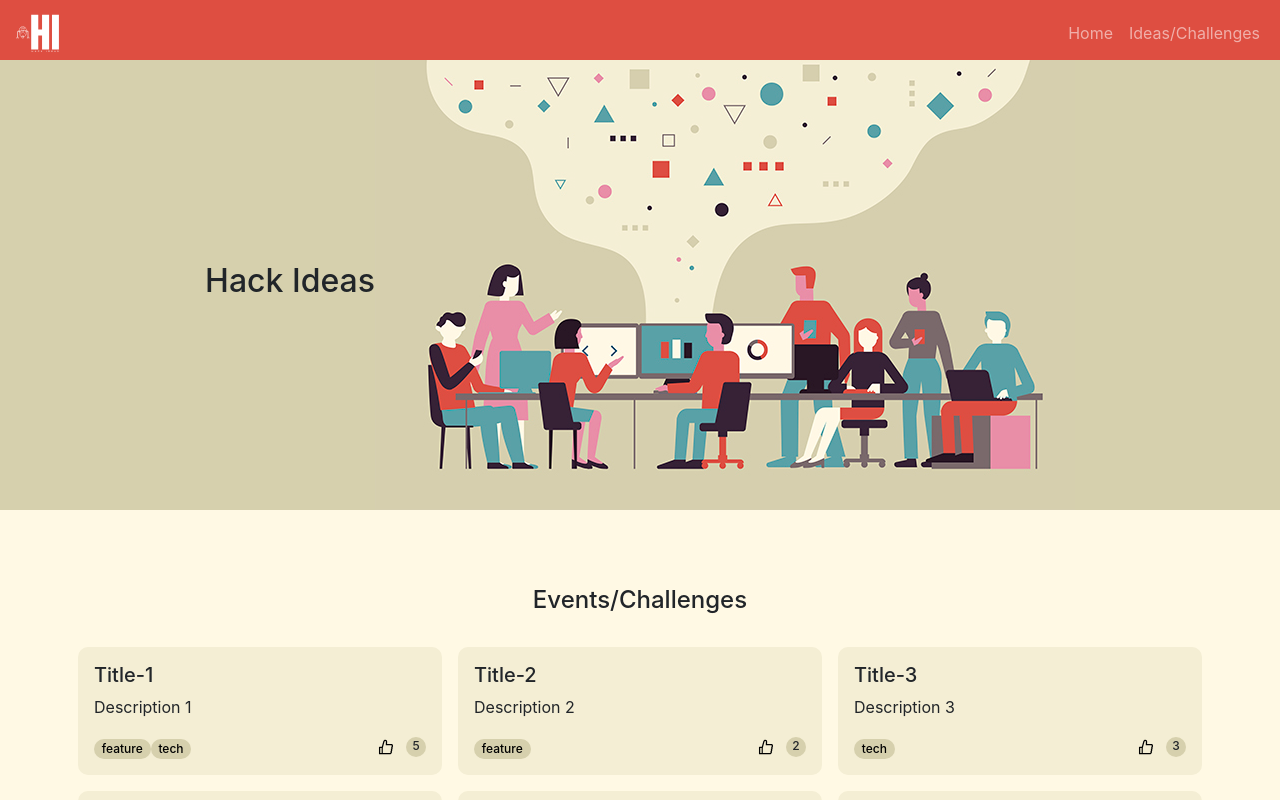
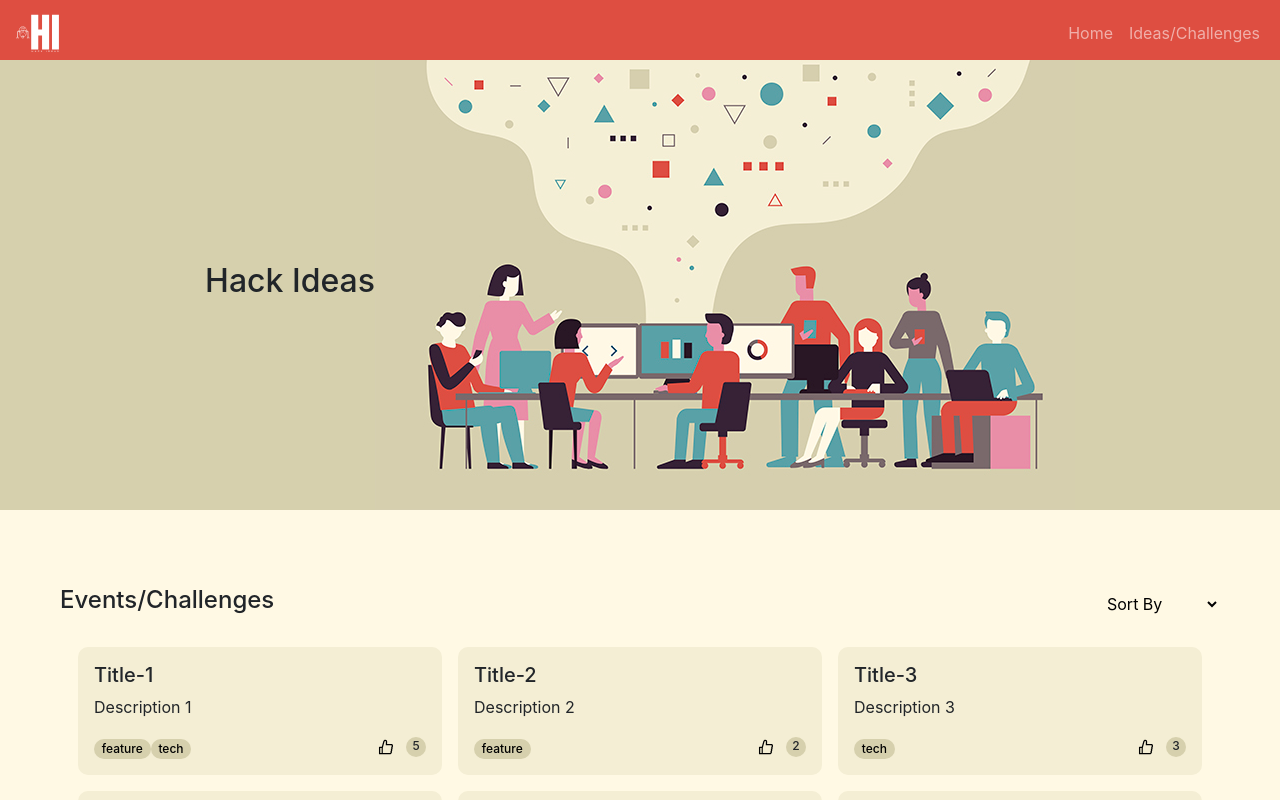
Before and after one commit to rakesh8055/hack-ideas, a React (Create React App) app: page / in a window 1280 px wide. Shown: the top 800 px of the page. Built offline with nearby package versions, Linux system fonts and the light colour scheme.

Commit message:
Added sort feature

```diff
--- a/src/components/common/custom-sort/Customsort.jsx
+++ b/src/components/common/custom-sort/Customsort.jsx
@@ -1,6 +1,14 @@
 import React from 'react';
+import { sortByOptions } from '../../../data/data';
+import './Customsort.styles.scss';
 
-const Customsort = () => {
-
+const Customsort = ({handleSortSelectionChange}) => {
+    return (
+        <select className='border-0 bg-transparent' data-testid='sort' name='sort' defaultValue={'default'} onChange={handleSortSelectionChange} defaultValue={'default'}>
+            <option key={0} value='default'>Sort By</option>
+            {sortByOptions.map((sortOption) =>
+            <option key={sortOption.id} value={sortOption.name}>{sortOption.name}</option>)}
+        </select>
+    )
 }
 export default Customsort;
--- a/src/components/modules/events-dashboard/Eventsdashboard.jsx
+++ b/src/components/modules/events-dashboard/Eventsdashboard.jsx
@@ -1,17 +1,37 @@
-import React from 'react';
+import React, { useState } from 'react';
 import './Eventsdashboard.styles.scss';
 import EVENTS from '../../../data/data';
 import Card from '../../common/card/Card';
+import Customsort from '../../common/custom-sort/Customsort';
+import { sortByOptions } from '../../../data/data';
 
 const Eventsdashboard = () => {
+    const [events, setEvents] = useState(EVENTS);
+    const [didSortChange, setSortChange] = useState(false);
+
+    const sortEventsBy = (sortBy, sortType) => {
+        return EVENTS.sort((a, b) => {
+            const isAscendingOrDescending = (sortType === 'asc') ? 1 : -1;
+            return (isAscendingOrDescending * (sortBy === 'creationDate' ? new Date(a[sortBy]) : a[sortBy])) - (isAscendingOrDescending * (sortBy === 'creationDate' ? new Date(b[sortBy]) : b[sortBy]));
+        });
+    }
+
+    const handleSortSelectionChange = (e) => {
+        const { value } = e.target;
+        setSortChange(prev => !prev);
+        const sortObj = sortByOptions.filter((item) => item.name === value);
+        setEvents(sortEventsBy(sortObj[0].sortBy, sortObj[0].sortType))
+    }
+
     return(
     <div className='container-fluid events-dashboard overflow-scroll' id='events-dashboard'>
-        <div className='d-flex justify-content-center p-3'>
+        <div className='d-flex justify-content-between p-3 ps-5 pe-5'>
             <h4 data-testid='events-title'>Events/Challenges</h4>
+            <Customsort handleSortSelectionChange={handleSortSelectionChange}/>
         </div>
         <div className='container'>
             <div className='row'>
-                {EVENTS.map((item) => <div key={item.id} className='col-md-4 col-sm-6 p-2 rounded'><Card {...item}/></div>)}
+                {events.map((item) => <div key={item.id} className='col-md-4 col-sm-6 p-2 rounded'><Card {...item}/></div>)}
             </div>
         </div>
     </div>)
--- a/src/data/data.js
+++ b/src/data/data.js
@@ -49,4 +49,31 @@ const EVENTS = [
     }
   ];
 
+  export const sortByOptions = [
+    {
+        id: 1,
+        name: 'Highest likes',
+        sortType: 'desc',
+        sortBy: 'likes'
+    },
+    {
+        id: 2,
+        name: 'Lowest likes',
+        sortType: 'asc',
+        sortBy: 'likes'
+    },
+    {
+        id: 3,
+        name: 'Newest',
+        sortType: 'desc',
+        sortBy: 'creationDate'
+    },
+    {
+        id: 4,
+        name: 'Oldest',
+        sortType: 'asc',
+        sortBy: 'creationDate'
+    }
+]
+
   export default EVENTS;
```
Also changed, not shown: 1 other file (tests, documents, lock files or other folders).
